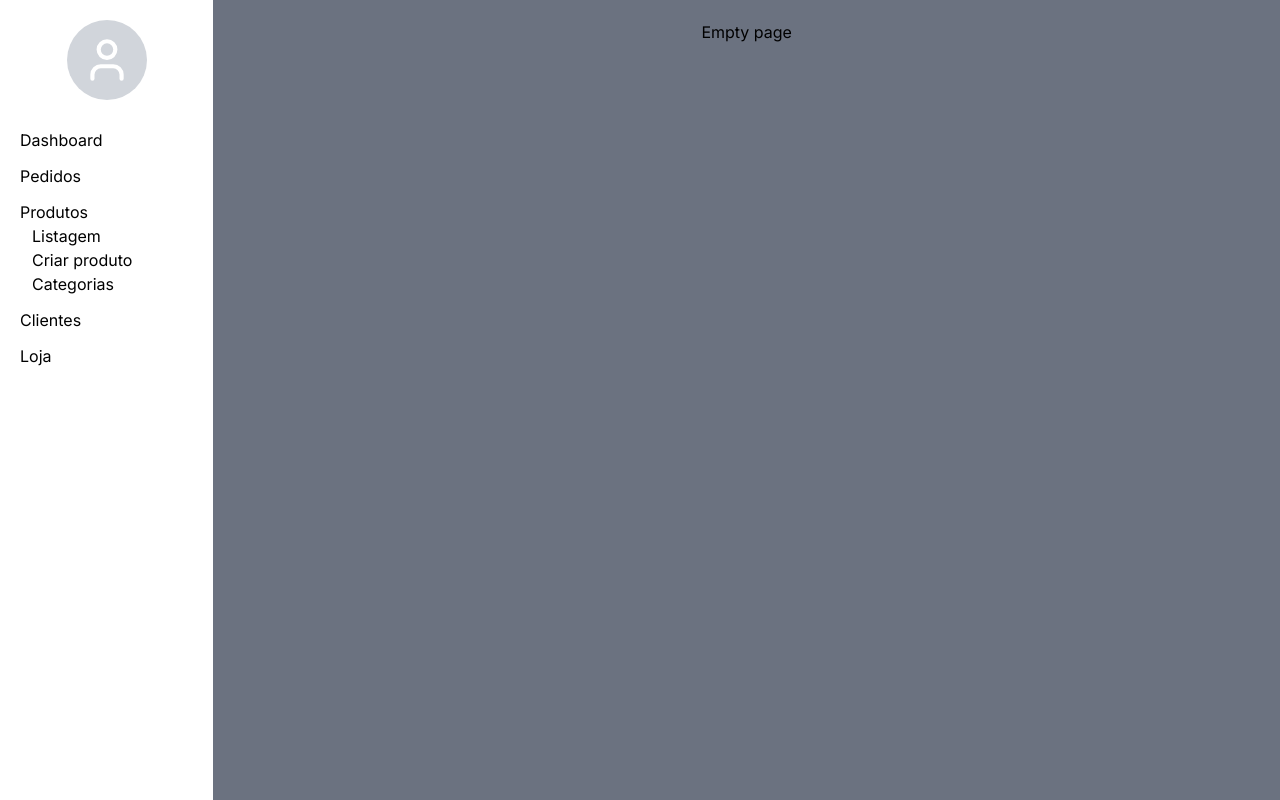
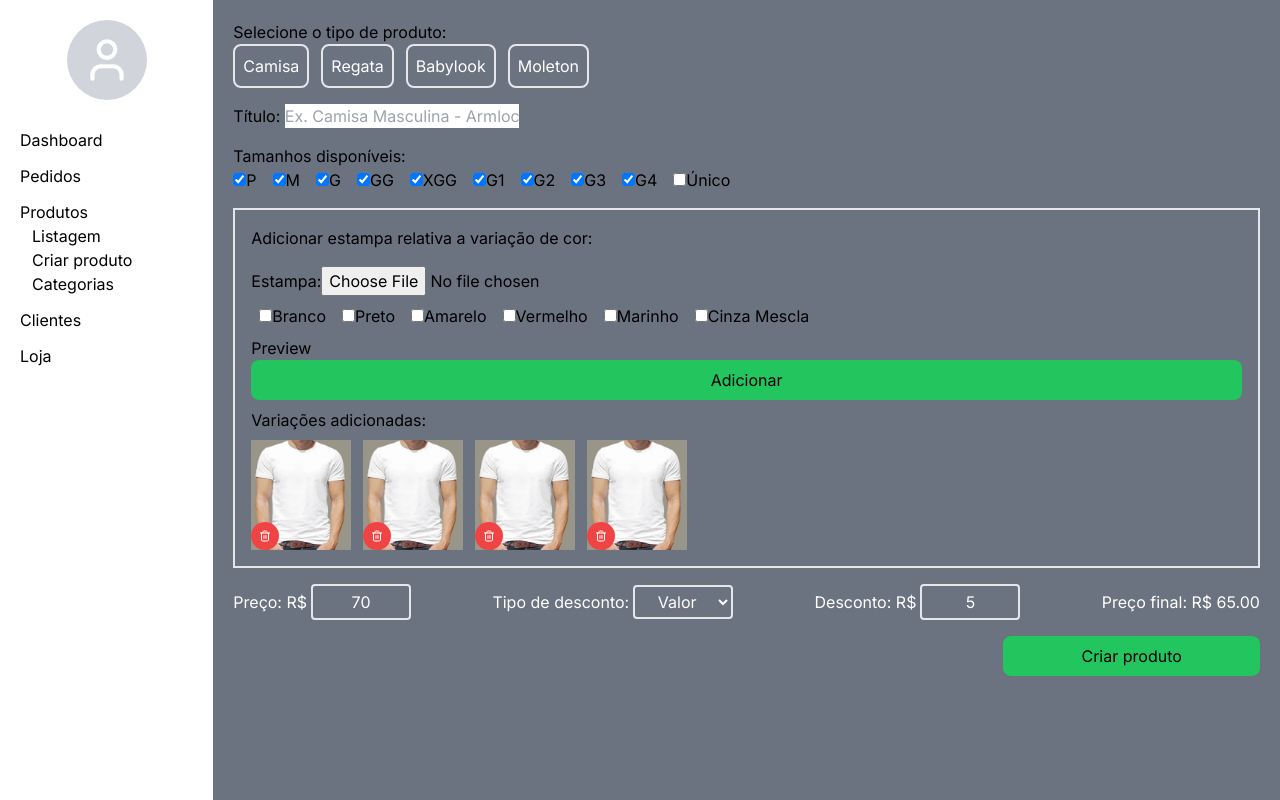
Before and after one commit to jitsudev/backend-jitsu, a Next.js app: page /produtos/criar in a window 1280 px wide. Built offline with nearby package versions, Linux system fonts and the light colour scheme; no server answers; the database is empty.

Commit message:
feat: create price component in product creation page

```diff
--- /dev/null
+++ b/app/components/product_price.tsx
@@ -0,0 +1,69 @@
+"use client";
+import { ChangeEvent, useEffect, useState } from "react";
+
+type ProductPriceType = {
+	price: number;
+	discountType: String;
+	discount: number;
+};
+
+export default function ProductPrice({ price }: { price?: ProductPriceType }) {
+	const initialPrice: ProductPriceType = {
+		price: 0,
+		discountType: "porcentagem",
+		discount: 0,
+	};
+	const [productPrice, setProductPrice] = useState<ProductPriceType>(price || initialPrice);
+	const [finalprice, setFinalprice] = useState<number>(0);
+
+	const handleChangePrice = (e: ChangeEvent<HTMLInputElement>) => {
+		setProductPrice({ ...productPrice, price: parseInt(e.currentTarget.value.trim()) });
+	};
+
+	const handleChangeDiscountType = (e: ChangeEvent<HTMLSelectElement>) => {
+		setProductPrice({ ...productPrice, discountType: e.currentTarget.selectedOptions[0].value });
+	};
+
+	const handleChangeDiscount = (e: ChangeEvent<HTMLInputElement>) => {
+		setProductPrice({ ...productPrice, discount: parseInt(e.currentTarget.value.trim()) });
+	};
+
+	useEffect(() => {
+		if (productPrice.discountType == "porcentagem") {
+			setFinalprice(productPrice.price - productPrice.price * (productPrice.discount / 100));
+		} else {
+			setFinalprice(productPrice.price > productPrice.discount ? productPrice.price - productPrice.discount : 0);
+		}
+	}, [productPrice]);
+
+	return (
+		<div className="flex w-full justify-between items-center gap-4 text-white">
+			<div>
+				Preço: R$
+				<input type="text" name="price" value={productPrice?.price.toString()} onChange={handleChangePrice} className="bg-transparent text-center w-[100px] text-white border-2 rounded p-1 ml-1" />
+			</div>
+			<div>
+				Tipo de desconto:
+				<select onChange={handleChangeDiscountType} className="bg-transparent text-center w-[100px] text-white border-2 rounded p-1 ml-1">
+					<option value="porcentagem" selected={productPrice.discountType == "porcentagem"} className="bg-gray-500">
+						%
+					</option>
+					<option value="valor" selected={productPrice.discountType == "valor"} className="bg-gray-500">
+						Valor
+					</option>
+				</select>
+			</div>
+
+			<div>
+				Desconto:
+				{productPrice.discountType == "valor" ? " R$" : null}
+				<input type="text" name="discount" value={productPrice?.discount.toString()} onChange={handleChangeDiscount} className="bg-transparent text-center w-[100px] text-white border-2 rounded p-1 ml-1" />
+				{productPrice.discountType == "porcentagem" ? " %" : null}
+			</div>
+			<div>
+				Preço final:
+				<span> R$ {finalprice.toFixed(2)}</span>
+			</div>
+		</div>
+	);
+}
--- a/app/produtos/criar/page.tsx
+++ b/app/produtos/criar/page.tsx
@@ -1,3 +1,116 @@
+import ProductPrice from "@/app/components/product_price";
+import { Trash2 } from "lucide-react";
+import Image from "next/image";
+
 export default function Page() {
-	return <div>Empty page</div>;
+	return (
+		<div className="flex flex-col justify-between w-full">
+			<span>Selecione o tipo de produto:</span>
+			<form action="" className="flex flex-col gap-4">
+				<div className="flex gap-3">
+					<button className="rounded-lg text-white p-2 border-2">Camisa</button>
+					<button className="rounded-lg text-white p-2 border-2">Regata</button>
+					<button className="rounded-lg text-white p-2 border-2">Babylook</button>
+					<button className="rounded-lg text-white p-2 border-2">Moleton</button>
+				</div>
+				<div>
+					Título: <input type="text" name="title" placeholder="Ex. Camisa Masculina - Armlock" />
+				</div>
+
+				<div>
+					<span>Tamanhos disponíveis:</span>
+					<div className="flex gap-4">
+						<div>
+							<input type="checkbox" name="size" value={"P"} checked />P
+						</div>
+						<div>
+							<input type="checkbox" name="size" value={"M"} checked />M
+						</div>
+						<div>
+							<input type="checkbox" name="size" value={"G"} checked />G
+						</div>
+						<div>
+							<input type="checkbox" name="size" value={"GG"} checked />
+							GG
+						</div>
+						<div>
+							<input type="checkbox" name="size" value={"XGG"} checked />
+							XGG
+						</div>
+						<div>
+							<input type="checkbox" name="size" value={"G1"} checked />
+							G1
+						</div>
+						<div>
+							<input type="checkbox" name="size" value={"G2"} checked />
+							G2
+						</div>
+						<div>
+							<input type="checkbox" name="size" value={"G3"} checked />
+							G3
+						</div>
+						<div>
+							<input type="checkbox" name="size" value={"G4"} checked />
+							G4
+						</div>
+						<div>
+							<input type="checkbox" name="size" value={"U"} />
+							Único
+						</div>
+					</div>
+				</div>
+				<div className="flex flex-col border-2 p-4">
+					<div className="mb-4">Adicionar estampa relativa a variação de cor:</div>
+					<div>
+						Estampa:
+						<input type="file" />
+					</div>
+					<div className="flex m-2 gap-4">
+						<div>
+							<input type="checkbox" name="color" value="white" />
+							Branco
+						</div>
+						<div>
+							<input type="checkbox" name="color" value="black" />
+							Preto
+						</div>
+						<div>
+							<input type="checkbox" name="color" value="yellow" />
+							Amarelo
+						</div>
+						<div>
+							<input type="checkbox" name="color" value="red" />
+							Vermelho
+						</div>
+						<div>
+							<input type="checkbox" name="color" value="navy" />
+							Marinho
+						</div>
+						<div>
+							<input type="checkbox" name="color" value="mescla" />
+							Cinza Mescla
+						</div>
+					</div>
+					<div>Preview</div>
+					<button className="bg-green-500 rounded-lg p-2">Adicionar</button>
+					<div className="mt-2 mb-2">Variações adicionadas:</div>
+					<div className="flex gap-3">
+						{[...Array(4)].map((e, i) => (
+							<div key={i}>
+								<Image src={"/mockup.png"} width={100} height={150} alt="Mockup" className="mb-[-28px]" />
+								<button className="relative bg-red-500 text-white p-2 rounded-full">
+									<Trash2 size={12} />
+								</button>
+							</div>
+						))}
+					</div>
+				</div>
+				<ProductPrice price={{ price: 70, discountType: "valor", discount: 5 }} />
+
+				<div className="flex w-full justify-end">
+					<button className="w-1/4 bg-green-500 rounded-lg p-2">Criar produto</button>
+				</div>
+			</form>
+		</div>
+	);
 }
```
Also changed, not shown: public/mockup.png (added).
